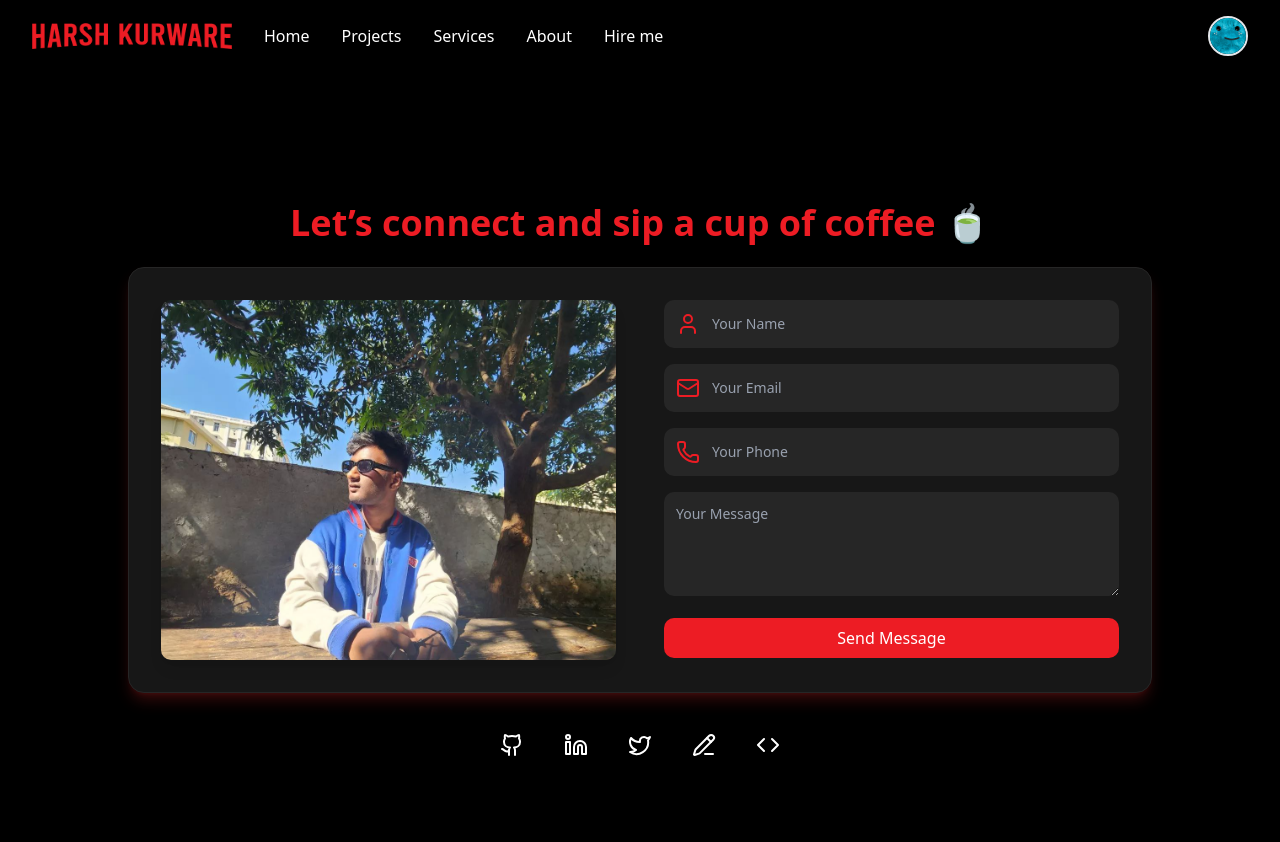
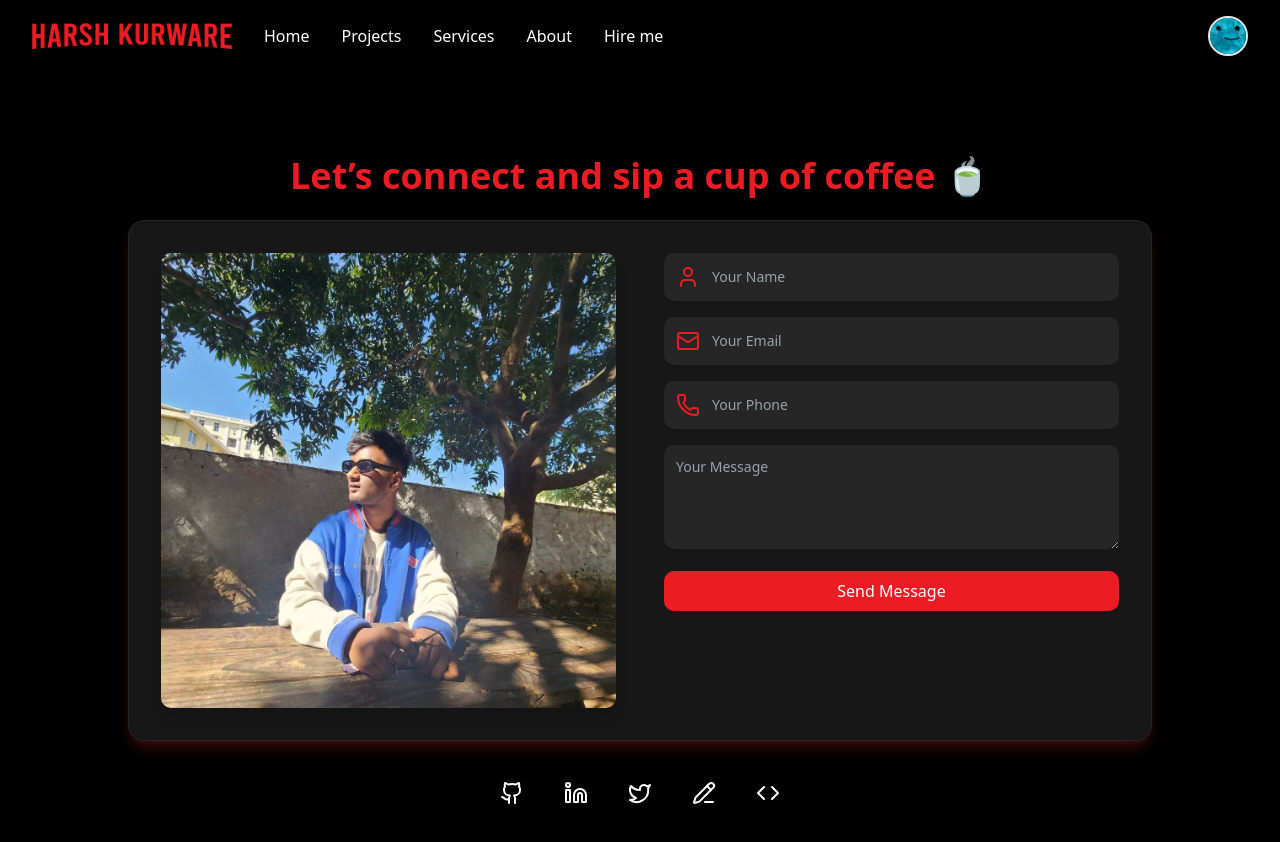
Before and after one commit to vincentdkafka/HarshKurware-Portfolio, a Next.js app: page /contact in a window 1280 px wide. Shown: the top 842 px of the page. Built offline with nearby package versions, Linux system fonts and the light colour scheme.

Commit message:
added form working

```diff
--- a/app/(jobs)/contact/page.jsx
+++ b/app/(jobs)/contact/page.jsx
@@ -1,14 +1,14 @@
 "use client";
-import { useForm } from "@formspree/react";
+import { useForm, ValidationError } from "@formspree/react";
 import React from "react";
 import { Mail, Phone, User, Github, Linkedin, Twitter, Code, PencilLine } from "lucide-react";
 
 const Page = () => {
-  const [state, handleSubmit] = useForm("https://formspree.io/f/mzzaqarb"); // replace with your real Formspree ID
+  const [state, handleSubmit] = useForm("mzzaqarb"); // Only Form ID
 
   if (state.succeeded) {
     return (
-      <div className="min-h-screen flex items-center justify-center text-2xl font-semibold bg-black text-white">
+      <div className="min-h-screen flex items-center justify-center text-2xl font-semibold bg-black text-white px-4 text-center">
         ✅ Thank you for reaching out! I’ll get back to you soon.
       </div>
     );
@@ -16,7 +16,7 @@ const Page = () => {
 
   return (
     <div className="min-h-screen flex flex-col items-center justify-center px-6 md:px-12 py-12 bg-black text-white">
-      <h1 className="text-4xl font-bold mb-6 text-[#ED1C24]">
+      <h1 className="text-4xl font-bold mb-6 text-[#ED1C24] text-center">
         Let’s connect and sip a cup of coffee 🍵
       </h1>
 
@@ -27,13 +27,15 @@ const Page = () => {
           <img
             src="/myphoto.jpg"
             alt="My Photo"
-            className="w-120 h-90 object-cover rounded-lg shadow-lg "
+            className="max-w-full h-auto rounded-lg shadow-lg"
           />
         </div>
 
         {/* Right: Contact Form */}
         <div className="space-y-6">
           <form onSubmit={handleSubmit} className="space-y-4">
+
+            {/* Name */}
             <div className="flex items-center gap-3 bg-neutral-800 p-3 rounded-lg">
               <User className="text-[#ED1C24]" />
               <input
@@ -41,10 +43,13 @@ const Page = () => {
                 name="name"
                 placeholder="Your Name"
                 required
+                aria-label="Name"
                 className="flex-1 bg-transparent outline-none text-sm text-white placeholder-gray-400"
               />
             </div>
+            <ValidationError prefix="Name" field="name" errors={state.errors} />
 
+            {/* Email */}
             <div className="flex items-center gap-3 bg-neutral-800 p-3 rounded-lg">
               <Mail className="text-[#ED1C24]" />
               <input
@@ -52,30 +57,39 @@ const Page = () => {
                 name="email"
                 placeholder="Your Email"
                 required
+                aria-label="Email"
                 className="flex-1 bg-transparent outline-none text-sm text-white placeholder-gray-400"
               />
             </div>
+            <ValidationError prefix="Email" field="email" errors={state.errors} />
 
+            {/* Phone */}
             <div className="flex items-center gap-3 bg-neutral-800 p-3 rounded-lg">
               <Phone className="text-[#ED1C24]" />
               <input
                 type="tel"
                 name="phone"
                 placeholder="Your Phone"
+                aria-label="Phone"
                 className="flex-1 bg-transparent outline-none text-sm text-white placeholder-gray-400"
               />
             </div>
+            <ValidationError prefix="Phone" field="phone" errors={state.errors} />
 
+            {/* Message */}
             <div>
               <textarea
                 name="message"
                 placeholder="Your Message"
+                required
+                aria-label="Message"
                 className="w-full bg-neutral-800 p-3 rounded-lg outline-none text-sm text-white placeholder-gray-400"
                 rows="4"
-                required
               ></textarea>
             </div>
+            <ValidationError prefix="Message" field="message" errors={state.errors} />
 
+            {/* Submit */}
             <button
               type="submit"
               disabled={state.submitting}
@@ -87,23 +101,34 @@ const Page = () => {
         </div>
       </div>
 
-      {/* Bottom: Social Links */}
+      {/* Social Links */}
       <div className="flex gap-10 mt-10">
-        <a href="https://github.com/vincentdkafka" target="_blank" rel="noopener noreferrer">
-          <Github className="w-6 h-6 text-white hover:text-[#ED1C24] transition" />
-        </a>
-        <a href="https://www.linkedin.com/in/harshkurware22/" target="_blank" rel="noopener noreferrer">
-          <Linkedin className="w-6 h-6 text-white hover:text-[#ED1C24] transition" />
-        </a>
-        <a href="https://x.com/HarshKurware" target="_blank" rel="noopener noreferrer">
-          <Twitter className="w-6 h-6 text-white hover:text-[#ED1C24] transition" />
-        </a>
-        <a href="https://medium.com/@harshkurware03" target="_blank" rel="noopener noreferrer">
-          <PencilLine className="w-6 h-6 text-white hover:text-[#ED1C24] transition" />
-        </a>
-        <a href="https://leetcode.com/u/vincentdkakfka/" target="_blank" rel="noopener noreferrer">
-          <Code className="w-6 h-6 text-white hover:text-[#ED1C24] transition" />
-        </a>
+        {[{
+          href: "https://github.com/vincentdkafka",
+          icon: <Github />
+        },{
+          href: "https://www.linkedin.com/in/harshkurware22/",
+          icon: <Linkedin />
+        },{
+          href: "https://x.com/HarshKurware",
+          icon: <Twitter />
+        },{
+          href: "https://medium.com/@harshkurware03",
+          icon: <PencilLine />
+        },{
+          href: "https://leetcode.com/u/vincentdkakfka/",
+          icon: <Code />
+        }].map(({ href, icon }, idx) => (
+          <a
+            key={idx}
+            href={href}
+            target="_blank"
+            rel="noopener noreferrer"
+            className="text-white hover:text-[#ED1C24] transition-transform transform hover:scale-110"
+          >
+            {React.cloneElement(icon, { className: "w-6 h-6" })}
+          </a>
+        ))}
       </div>
     </div>
   );
```
